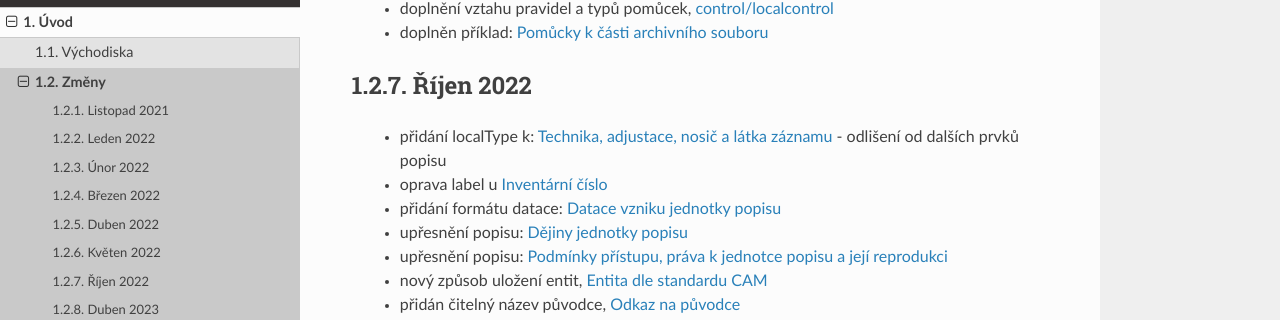
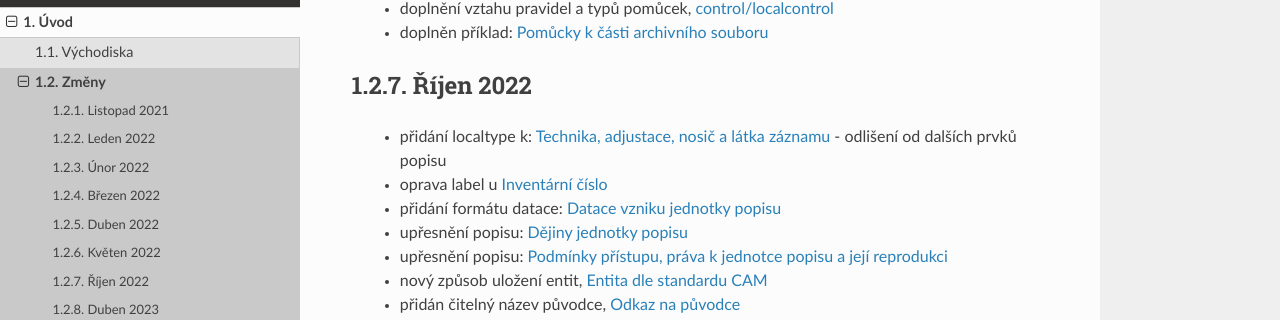
Before and after one commit to elzasw/ead3doc, a Sphinx documentation site: the page built from doc/source/uvod/zmeny.rst, in a window 1280 px wide and 900 px high, scrolled down 1859 px. Shown: the part 131-451 px from the top of the window. Built offline with Sphinx 7.4.7 and the Read the Docs theme 3.1.0, drawn with Linux system fonts in a browser that asks for light colours.

Commit message:
#22 Nahradit text u 1.2. "překlep"

```diff
--- a/doc/source/uvod/zmeny.rst
+++ b/doc/source/uvod/zmeny.rst
@@ -82,7 +82,7 @@ Květen 2022
 
 Říjen 2022
 ---------------
- * přidání localType k: :ref:`ead_item_types_technika` - odlišení od dalších prvků popisu
+ * přidání localtype k: :ref:`ead_item_types_technika` - odlišení od dalších prvků popisu
  * oprava label u :ref:`ead_item_types_inv_cislo`
  * přidání formátu datace: :ref:`ead_item_types_unitdatestructured`
  * upřesnění popisu: :ref:`ead_item_types_custodhist`
```
